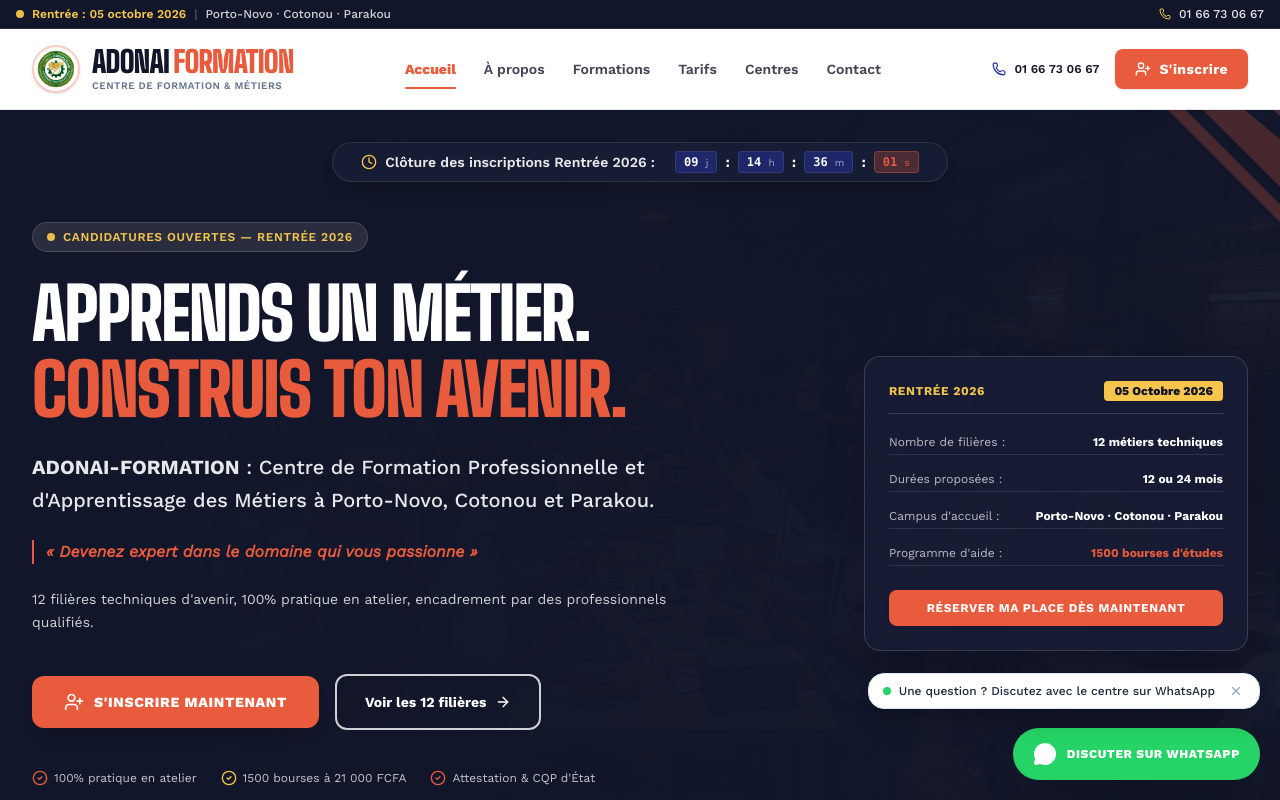
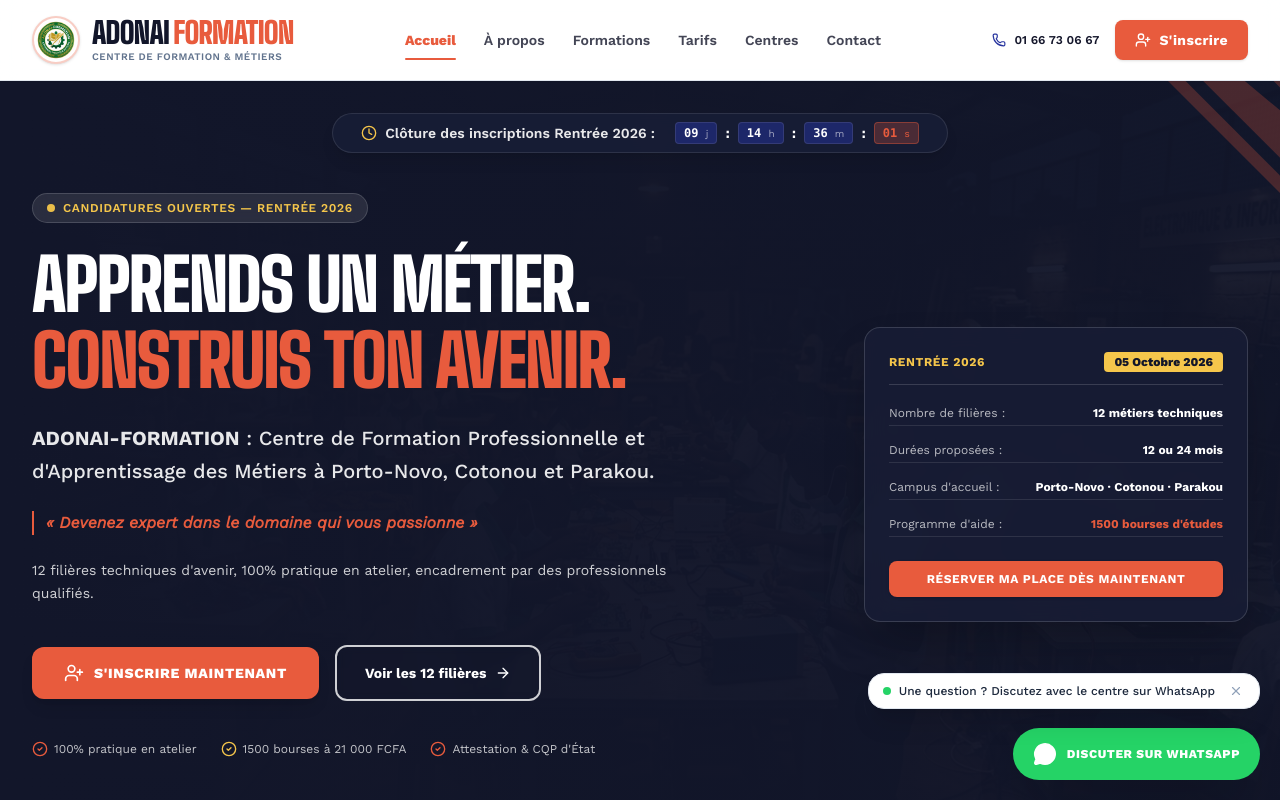
Before and after one commit to olabrayane5-stack/adonai-formation, a React (Vite) app: page / in a window 1280 px wide. Shown: the top 800 px of the page. Built offline with nearby package versions, Linux system fonts and the light colour scheme.

Commit message:
Remove top bar from Header component
Removed the top bar with date and contact information from the header.

```diff
--- a/src/components/Header.tsx
+++ b/src/components/Header.tsx
@@ -31,30 +31,6 @@
 
   return (
     <header className="sticky top-0 z-50 bg-white/95 backdrop-blur-md shadow-xs border-b border-slate-200">
-      {/* 3.1 Barre fine tout en haut (fond bleu marine quasi noir #12162A) */}
-      <div className="bg-[#12162A] text-white text-[11px] sm:text-xs py-1.5 px-4 font-medium border-b border-white/10">
-        <div className="max-w-7xl mx-auto flex items-center justify-between gap-2">
-          {/* Texte à gauche : rentrée + villes */}
-          <div className="flex items-center gap-2 truncate">
-            <span className="inline-block w-2 h-2 rounded-full bg-[#F5C64B] shrink-0 animate-pulse"></span>
-            <span className="font-semibold text-[#F5C64B]">Rentrée : 05 octobre 2026</span>
-            <span className="text-white/30 hidden sm:inline">|</span>
-            <span className="text-white/80 hidden sm:inline truncate">Porto-Novo · Cotonou · Parakou</span>
-          </div>
-
-          {/* Contact à droite : téléphone */}
-          <div className="flex items-center gap-2 shrink-0">
-            <Phone className="w-3 h-3 text-[#F5C64B]" />
-            <a
-              href={`tel:${GENERAL_CONTACT.primaryPhone}`}
-              className="hover:text-[#F5C64B] transition-colors font-medium text-white/90"
-            >
-              {GENERAL_CONTACT.primaryPhone}
-            </a>
-          </div>
-        </div>
-      </div>
-
       {/* Ligne principale du header : logo + nom à gauche, téléphone + bouton "S'inscrire" + menu hamburger à droite */}
       <div className="max-w-7xl mx-auto px-4 sm:px-6 lg:px-8">
         <div className="flex items-center justify-between h-20 gap-4">
```
